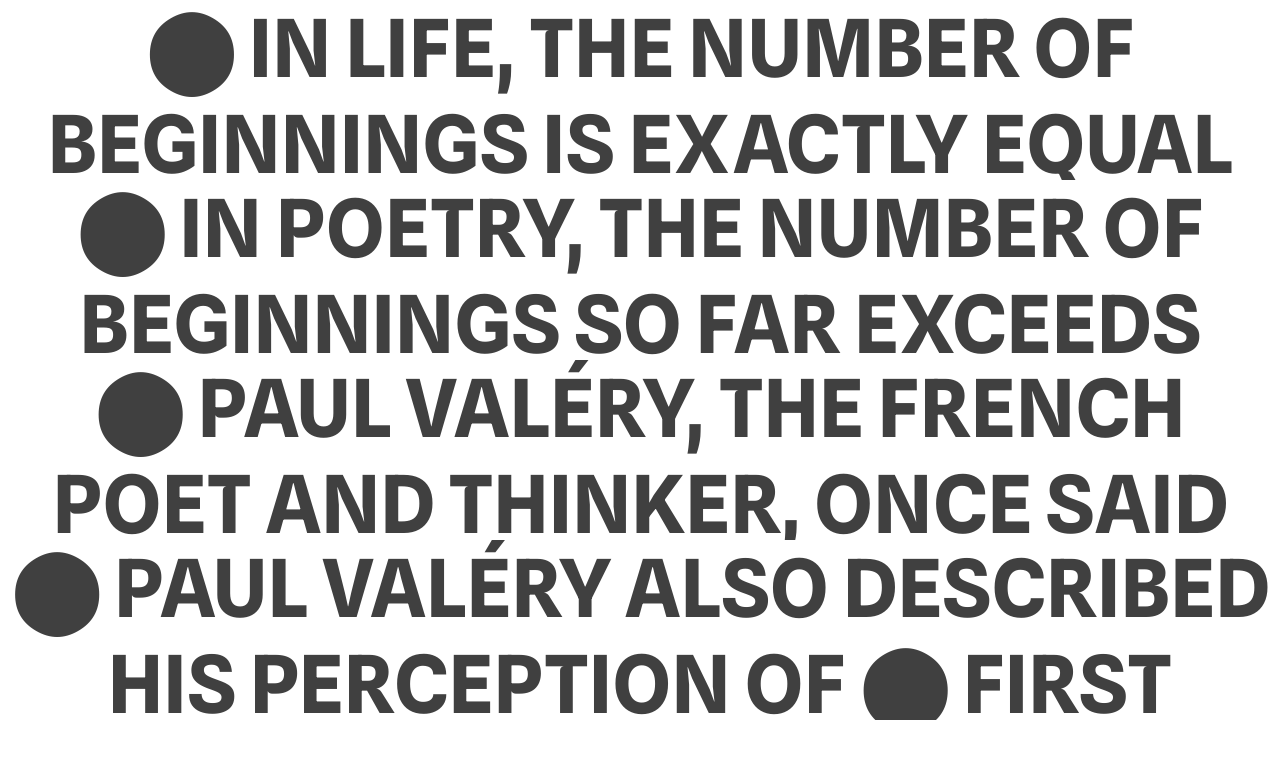
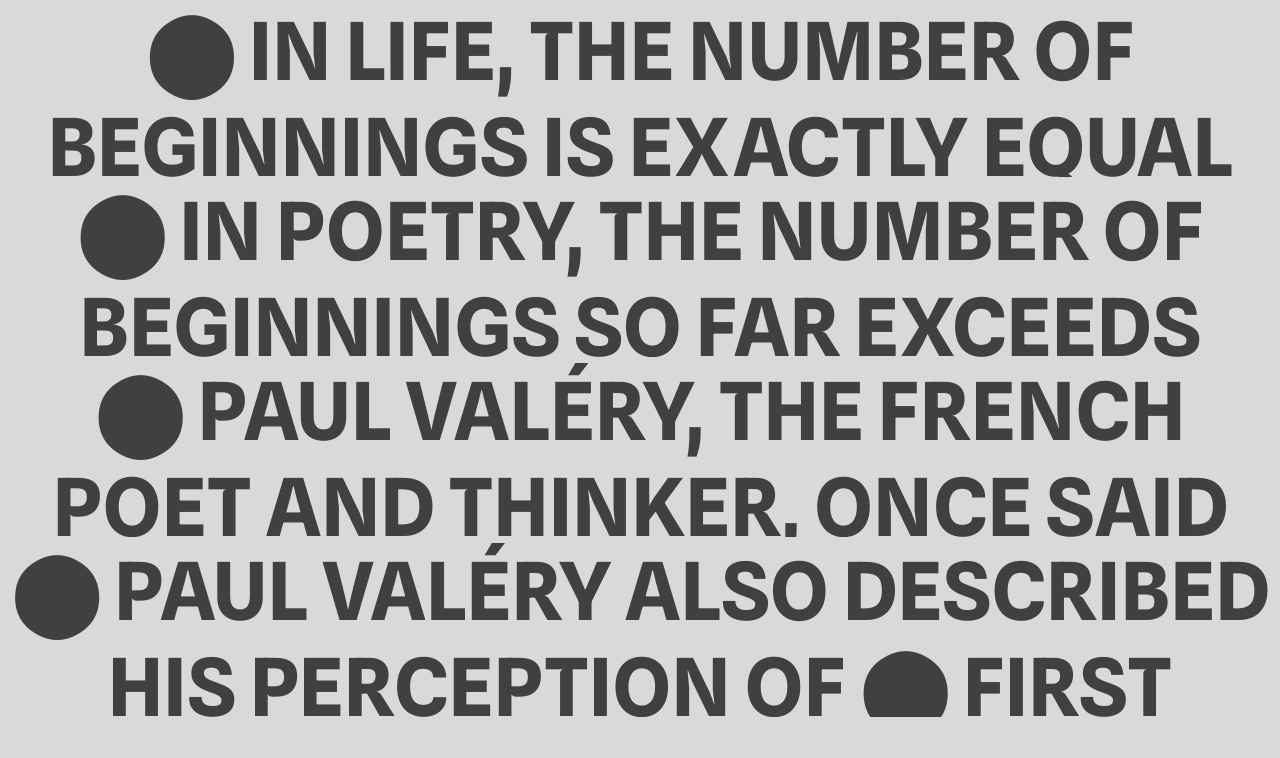
Before and after one commit to chetsudac/chetsudac.github.io, a plain HTML site: page onbeginnings2024/1-fallenfruit.html in a window 1280 px wide. Drawn offline with Linux system fonts and the light colour scheme.

Commit message:
page1.css

```diff
--- a/onbeginnings2024/page1.css
+++ b/onbeginnings2024/page1.css
@@ -1,5 +1,10 @@
+html {
+  margin: 0;
+  background: #D9D9D9;
+}
+
 .scroll-container {
-        border: 3px solid #404040 opacity: 0;
+        border: 3px solid transparent;
         border-radius: 10px;
         overflow: hidden;
         height: 180px;
```
